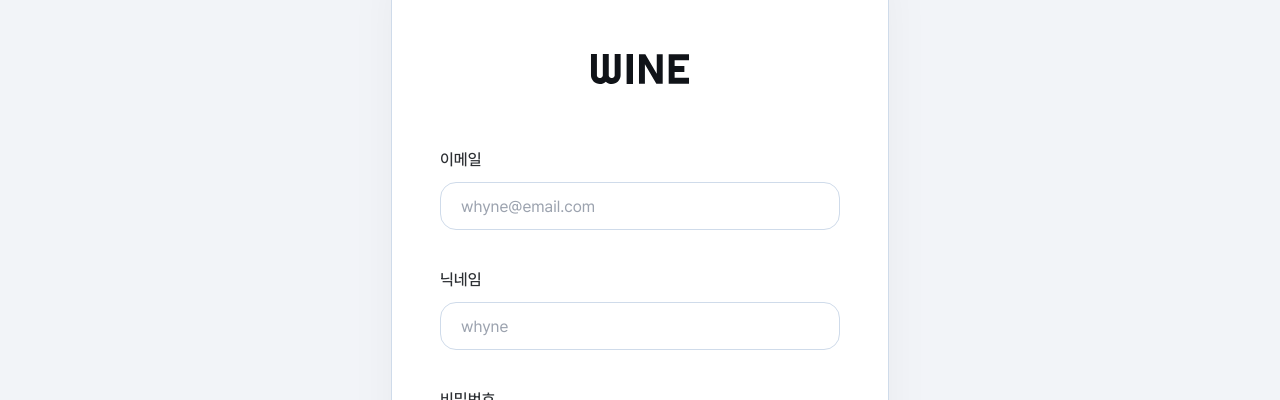
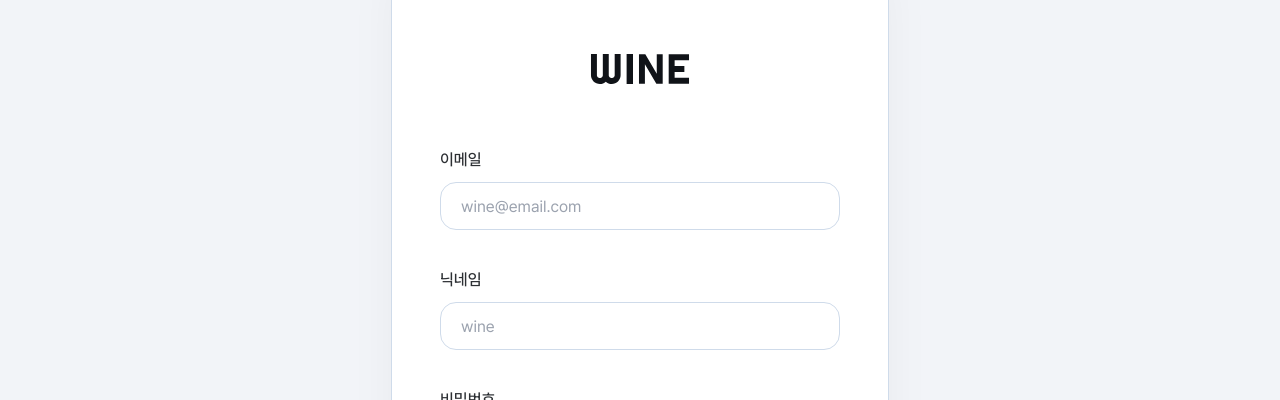
Before and after one commit to LMS10/WINE, a Next.js app: page /signup in a window 1280 px wide. Shown: the top 400 px of the page. Built offline with nearby package versions, Linux system fonts and the light colour scheme.

Commit message:
:art: art : input의 placeholder 값 수정

```diff
--- a/src/app/signup/_components/SignupForm.tsx
+++ b/src/app/signup/_components/SignupForm.tsx
@@ -93,7 +93,7 @@ export default function SignupForm() {
         <input
           {...register('email')}
           type='text'
-          placeholder='whyne@email.com'
+          placeholder='wine@email.com'
           className='h-[48px] w-[400px] rounded-2xl border border-gray-300 pl-5 focus:outline-purple-100 mobile:h-[42px] mobile:w-[303px] mobile:text-[14px]'
         />
         <p className='h-[10px] pl-5 pt-1 text-sm text-purple-100'>{errors.email?.message}</p>
@@ -105,7 +105,7 @@ export default function SignupForm() {
         <input
           {...register('nickname')}
           type='text'
-          placeholder='whyne'
+          placeholder='wine'
           className='h-[48px] w-[400px] rounded-2xl border border-gray-300 pl-5 focus:outline-purple-100 mobile:h-[42px] mobile:w-[303px] mobile:text-[14px]'
         />
         <p className='h-[10px] pl-5 pt-1 text-sm text-purple-100'>{errors.nickname?.message}</p>
```
